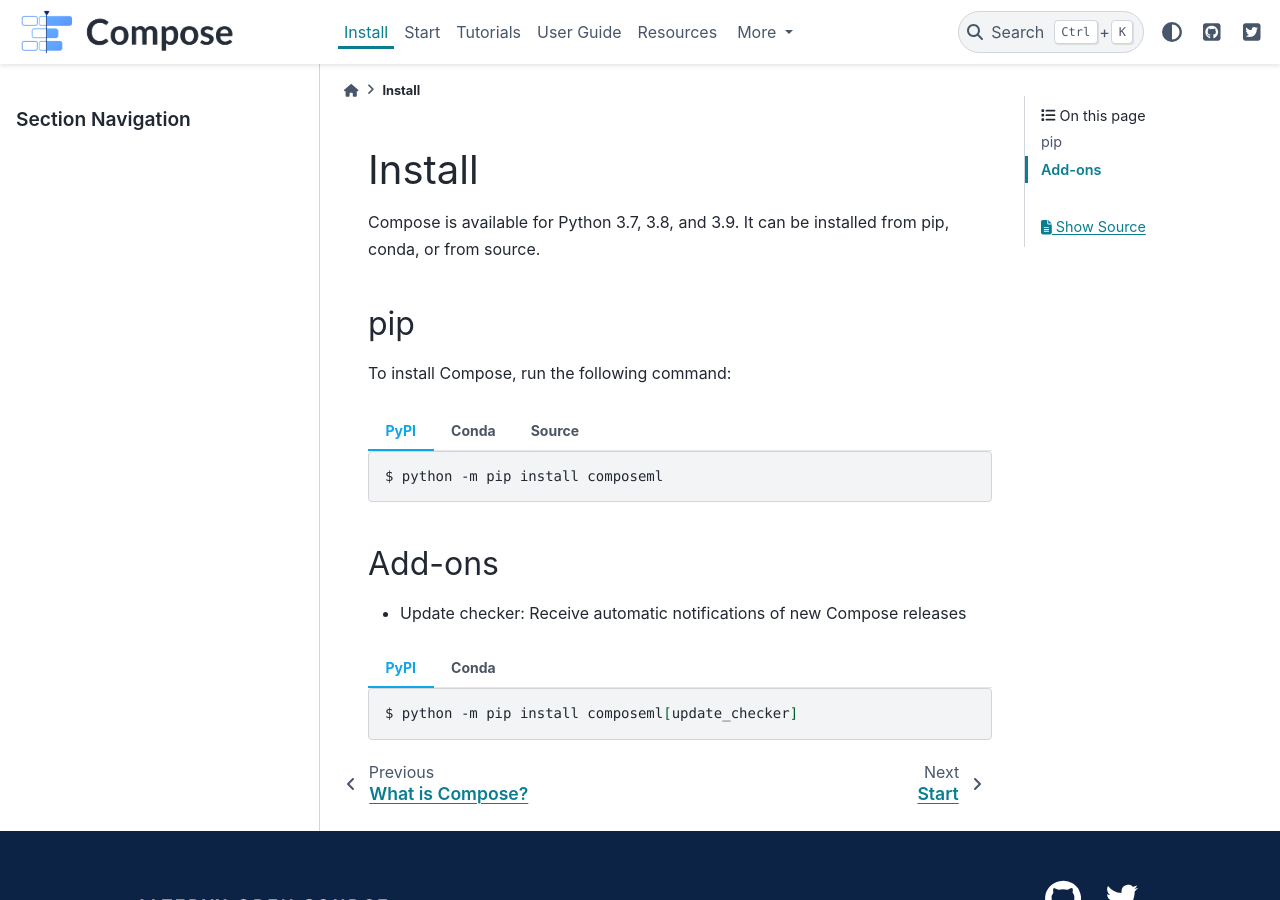
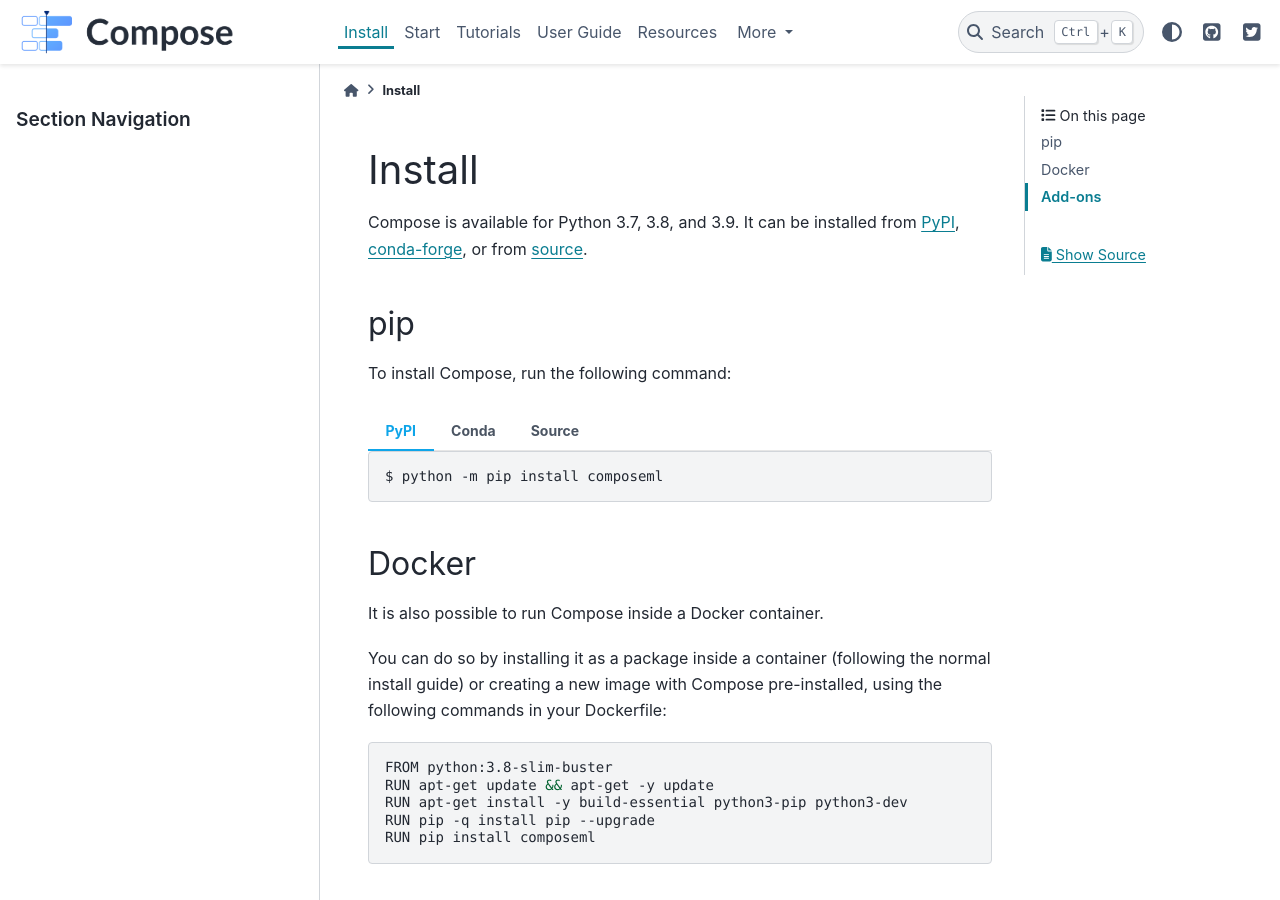
Before and after one commit to alteryx/compose, a Sphinx documentation site: the page built from docs/source/install.md, in a window 1280 px wide and 900 px high. Built offline with Sphinx 7.4.7 and the PyData theme 0.15.4, drawn with Linux system fonts in a browser that asks for light colours; comment, search, counter and statistics services are not loaded.

Commit message:
Updated install.md file and added contributing.md file

`````diff
--- a/docs/source/install.md
+++ b/docs/source/install.md
@@ -1,6 +1,6 @@
 # Install
 
-Compose is available for Python 3.7, 3.8, and 3.9. It can be installed from pip, conda, or from source.
+Compose is available for Python 3.7, 3.8, and 3.9. It can be installed from [PyPI](https://pypi.org/project/composeml/), [conda-forge](https://anaconda.org/conda-forge/composeml), or from [source](https://github.com/alteryx/compose).
 
 ## pip
 
@@ -26,6 +26,20 @@ python -m pip install .
 ```
 ````
 
+## Docker
+It is also possible to run Compose inside a Docker container.
+
+You can do so by installing it as a package inside a container (following the normal install guide) or
+creating a new image with Compose pre-installed, using the following commands in your Dockerfile:
+
+```bash
+FROM python:3.8-slim-buster
+RUN apt-get update && apt-get -y update
+RUN apt-get install -y build-essential python3-pip python3-dev
+RUN pip -q install pip --upgrade
+RUN pip install composeml
+```
+
 ## Add-ons
 
 * Update checker: Receive automatic notifications of new Compose releases
`````
Also changed, not shown: other parts of docs/source/install.md (+1 -1 lines), contributing.md (added, +112 -0 lines).
